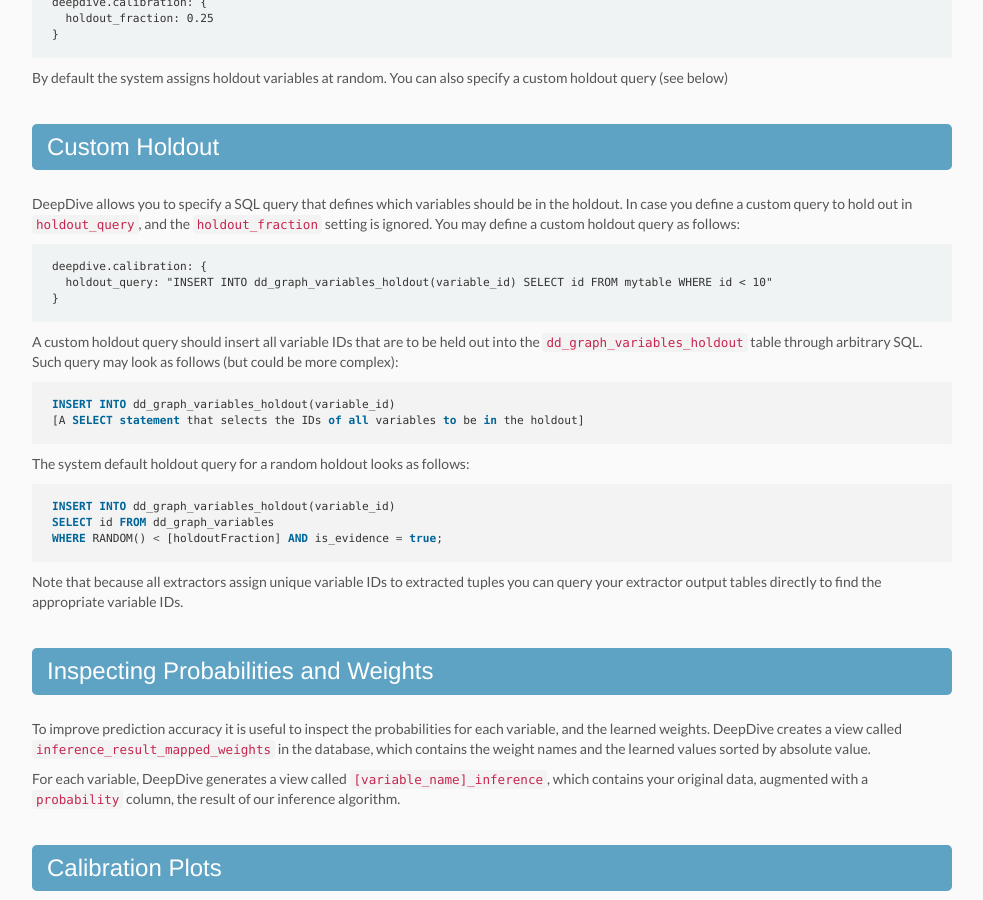
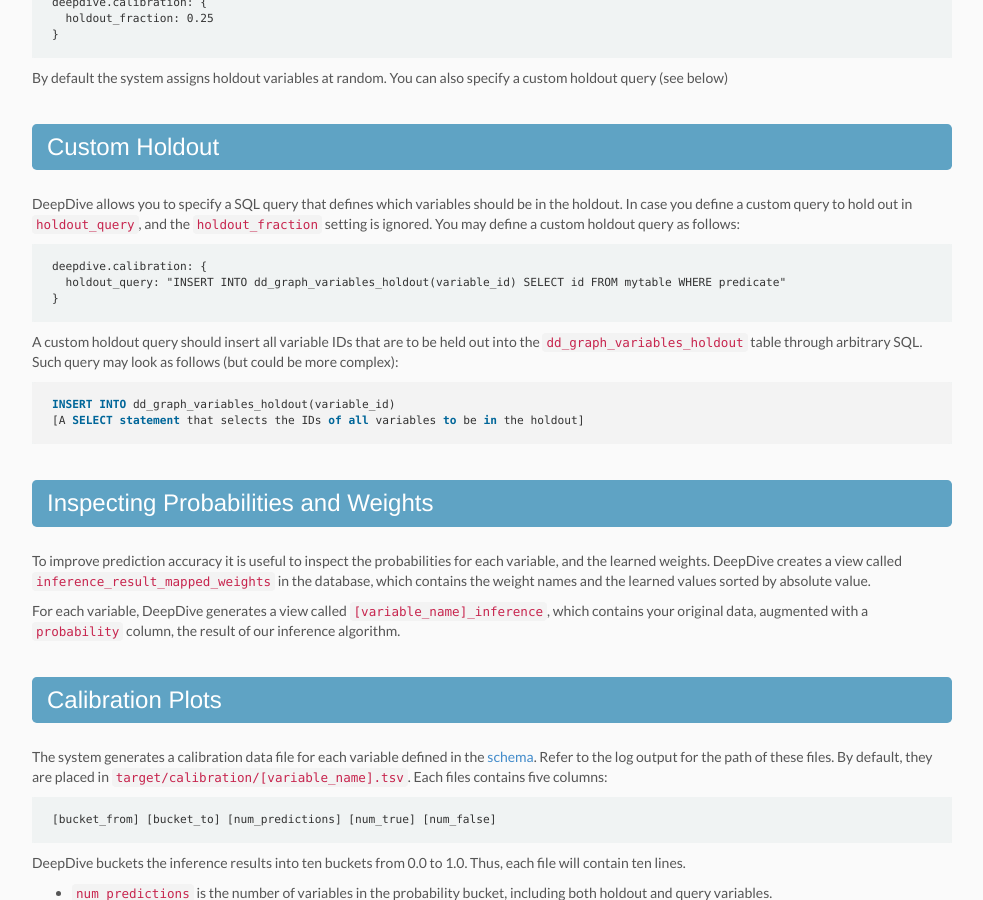
Before and after one commit to senaraiandi/deepdive, a Jekyll site: the page built from doc/calibration.md, in a window 1280 px wide and 900 px high, scrolled down 491 px. Shown: the whole window, without its empty margins (148-1131 px from the left). Built offline with Jekyll 4.4.1, drawn with Linux system fonts in a browser that asks for light colours; nearby versions of some CDN libraries.

Commit message:
Update calibration.md

```diff
--- a/doc/calibration.md
+++ b/doc/calibration.md
@@ -22,7 +22,7 @@
 DeepDive allows you to specify a SQL query that defines which variables should be in the holdout. In case you define a custom query to hold out in `holdout_query`, and the `holdout_fraction` setting is ignored. You may define a custom holdout query as follows:
 
     deepdive.calibration: {
-      holdout_query: "INSERT INTO dd_graph_variables_holdout(variable_id) SELECT id FROM mytable WHERE id < 10"
+      holdout_query: "INSERT INTO dd_graph_variables_holdout(variable_id) SELECT id FROM mytable WHERE predicate"
     }
 
 A custom holdout query should insert all variable IDs that are to be held out into the `dd_graph_variables_holdout` table through arbitrary SQL. Such query may look as follows (but could be more complex):
@@ -31,16 +31,6 @@
 INSERT INTO dd_graph_variables_holdout(variable_id)
 [A SELECT statement that selects the IDs of all variables to be in the holdout]
 {% endhighlight %}
-
-The system default holdout query for a random holdout looks as follows:
-
-{% highlight sql %}
-INSERT INTO dd_graph_variables_holdout(variable_id)
-SELECT id FROM dd_graph_variables
-WHERE RANDOM() < [holdoutFraction] AND is_evidence = true;
-{% endhighlight %}
-
-Note that because all extractors assign unique variable IDs to extracted tuples you can query your extractor output tables directly to find the appropriate variable IDs.
 
 
 ### Inspecting Probabilities and Weights
```
